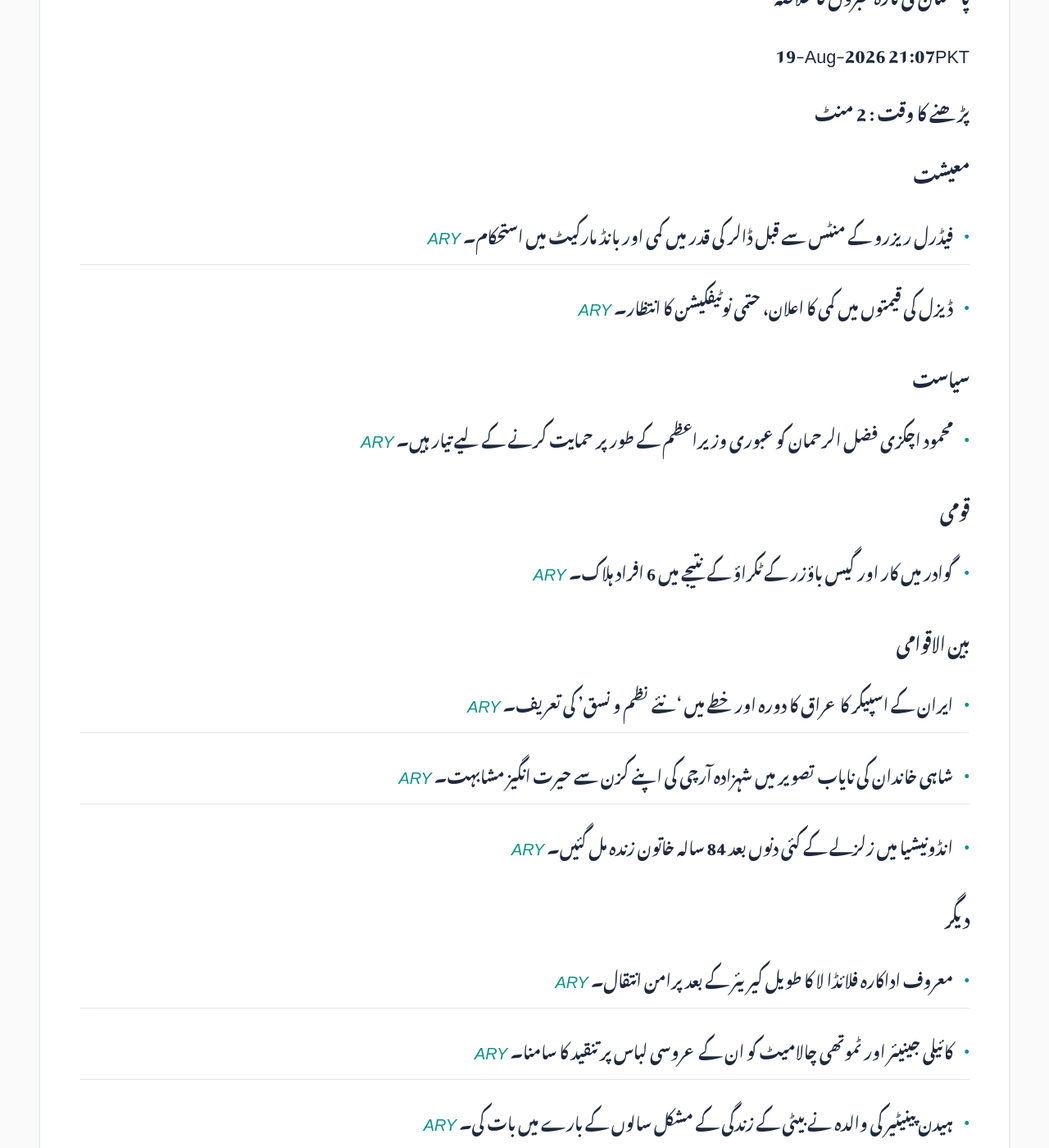
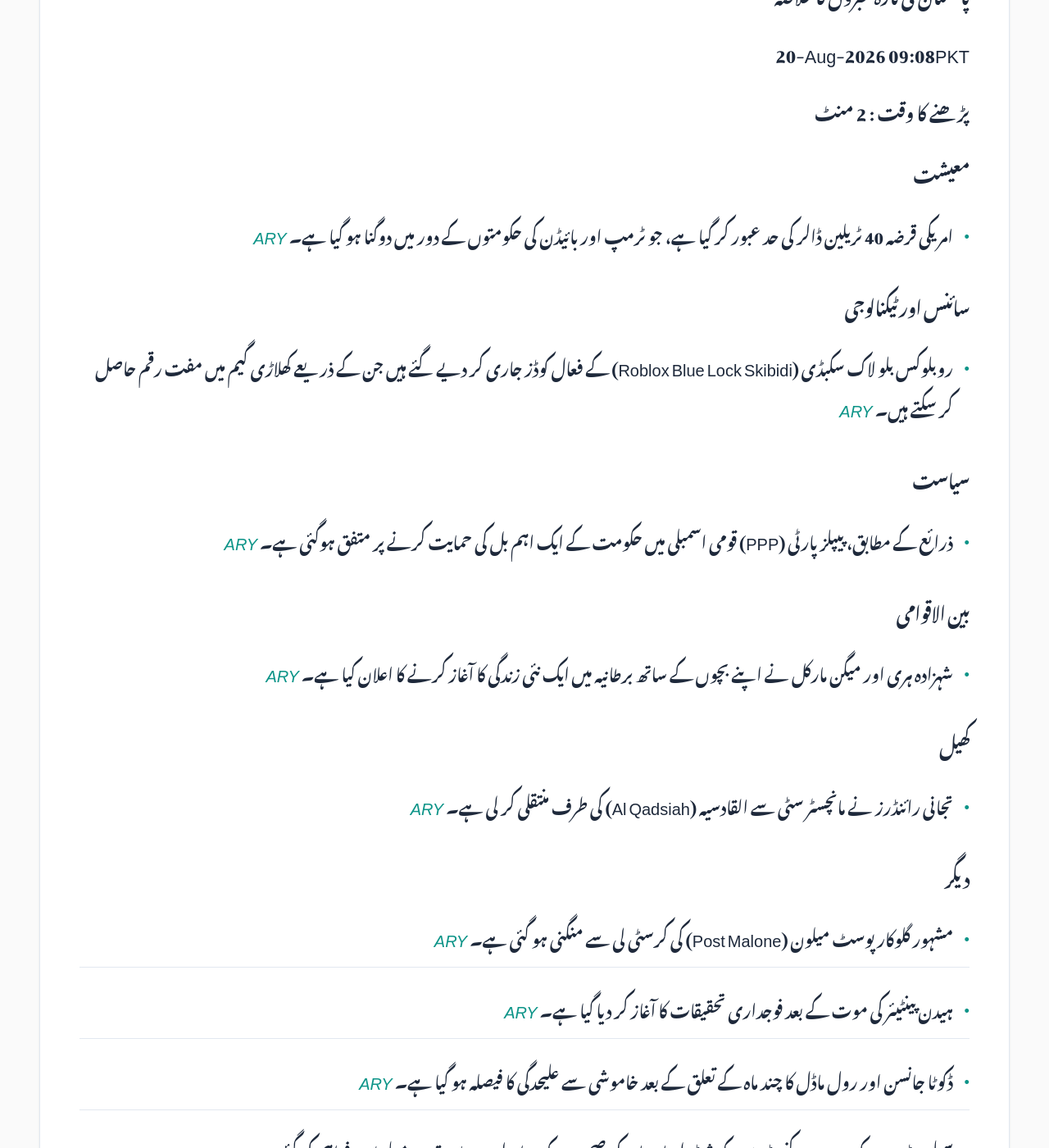
Before and after one commit to zsubzwary/news, a Jekyll site: the page built from ur/index.md, in a window 1280 px wide and 1400 px high, scrolled down 354 px. Shown: the whole window at 82% size. Built offline with Jekyll 4.4.1, drawn with Linux system fonts in a browser that asks for light colours; some web fonts are replaced; comment, search, counter and statistics services are not loaded; some of the changed text lies outside the part shown.

Commit message:
DateTime; 2026-08-20T04:08:02.728Z

```diff
--- a/ur/index.md
+++ b/ur/index.md
@@ -7,26 +7,28 @@ rtl: true
 
 پاکستان کی تازہ خبروں کا خلاصہ
 
- &lrm; 19-Aug-2026 21:07PKT
+ &lrm; 20-Aug-2026 09:08PKT
 
 پڑھنے کا وقت : 2 منٹ
 
 ### معیشت
-- فیڈرل ریزرو کے منٹس سے قبل ڈالر کی قدر میں کمی اور بانڈ مارکیٹ میں استحکام۔ *[ARY](https://arynews.tv/dollar-softens-as-bond-market-steadies-ahead-of-fed-minutes)*
-- ڈیزل کی قیمتوں میں کمی کا اعلان، حتمی نوٹیفکیشن کا انتظار۔ *[ARY](https://arynews.tv/diesel-price-cut-expected-after-ogra-notification)*
+- امریکی قرضہ 40 ٹریلین ڈالر کی حد عبور کر گیا ہے، جو ٹرمپ اور بائیڈن کی حکومتوں کے دور میں دوگنا ہو گیا ہے۔ *[ARY](https://arynews.tv/us-debt-crosses-40-trillion-threshold-under-trump-biden-govts)*
+
+### سائنس اور ٹیکنالوجی
+- روبلوکس بلو لاک سکبڈی (Roblox Blue Lock Skibidi) کے فعال کوڈز جاری کر دیے گئے ہیں جن کے ذریعے کھلاڑی گیم میں مفت رقم حاصل کر سکتے ہیں۔ *[ARY](https://arynews.tv/active-roblox-blue-lock-skibidi-codes-august-2026-redeem-free-in-game-cash)*
 
 ### سیاست
-- محمود اچکزی فضل الرحمان کو عبوری وزیراعظم کے طور پر حمایت کرنے کے لیے تیار ہیں۔ *[ARY](https://arynews.tv/mehmood-achakzai-backs-fazal-ur-rehman-as-interim-pm)*
-
-### قومی
-- گوادر میں کار اور گیس باؤزر کے ٹکراؤ کے نتیجے میں 6 افراد ہلاک۔ *[ARY](https://arynews.tv/coastal-highway-accident-claims-multiple-victims)*
+- ذرائع کے مطابق، پیپلز پارٹی (PPP) قومی اسمبلی میں حکومت کے ایک اہم بل کی حمایت کرنے پر متفق ہوگئی ہے۔ *[ARY](https://arynews.tv/ppp-agrees-to-support-key-government-bill-in-national-assembly)*
 
 ### بین الاقوامی
-- ایران کے اسپیکر کا عراق کا دورہ اور خطے میں 'نئے نظم و نسق' کی تعریف۔ *[ARY](https://arynews.tv/visiting-iraq-irans-parliament-speaker-hails-new-order-in-the-region)*
-- شاہی خاندان کی نایاب تصویر میں شہزادہ آرچی کی اپنے کزن سے حیرت انگیز مشابہت۔ *[ARY](https://arynews.tv/prince-archies-uncanny-resemblance-to-royal-cousin-highlighted-in-rare-family-picture)*
-- انڈونیشیا میں زلزلے کے کئی دنوں بعد 84 سالہ خاتون زندہ مل گئیں۔ *[ARY](https://arynews.tv/indonesia-family-finds-84-year-woman-alive-days-after-earthquake)*
+- شہزادہ ہری اور میگن مارکل نے اپنے بچوں کے ساتھ برطانیہ میں ایک نئی زندگی کا آغاز کرنے کا اعلان کیا ہے۔ *[ARY](https://arynews.tv/prince-harry-meghan-markle-announce-new-life-in-britain-with-kids)*
+
+### کھیل
+- تجانی رائنڈرز نے مانچسٹر سٹی سے القادسیہ (Al Qadsiah) کی طرف منتقلی کر لی ہے۔ *[ARY](https://arynews.tv/tijjani-reijnders-moves-from-man-city-to-al-qadsiah)*
 
 ### دیگر
-- معروف اداکارہ فلائڈا لا کا طویل کیریئر کے بعد پرامن انتقال۔ *[ARY](https://arynews.tv/phyllida-law-dies-peacefully-after-long-acting-career)*
-- کائیلی جینیئر اور ٹموتھی چالامیٹ کو ان کے عروسی لباس پر تنقید کا سامنا۔ *[ARY](https://arynews.tv/kylie-jenner-timothee-chalamet-receive-backlash-over-wedding-dress-see-pic)*
-- ہیدن پینیٹیر کی والدہ نے بیٹی کے زندگی کے مشکل سالوں کے بارے میں بات کی۔ *[ARY](https://arynews.tv/hayden-panettieres-mom-speaks-about-her-daughters-difficult-final-years)*
+- مشہور گلوکار پوسٹ میلون (Post Malone) کی کرسٹی لی سے منگنی ہو گئی ہے۔ *[ARY](https://arynews.tv/post-malone-finds-love-again-as-he-gets-engaged-to-christy-lee)*
+- ہیدن پینٹیئر کی موت کے بعد فوجداری تحقیقات کا آغاز کر دیا گیا ہے۔ *[ARY](https://arynews.tv/hayden-panettieres-death-prompts-criminal-investigation)*
+- ڈکوٹا جانسن اور رول ماڈل کا چند ماہ کے تعلق کے بعد خاموشی سے علیحدگی کا فیصلہ ہو گیا ہے۔ *[ARY](https://arynews.tv/dakota-johnson-and-role-model-quietly-split-after-several-months-of-dating)*
+- سیلین ڈیون کے پیرس میں کنسٹرٹ کے شیڈول اور ان کی صحت کے حوالے سے تازہ ترین معلومات فراہم کی گئی ہیں۔ *[ARY](https://arynews.tv/celine-dion-paris-residency-opening-date-full-concert-schedule-and-latest-health-update)*
+- ڈیمن ہنٹر (Demon Hunter) نے نیٹ فلکس کے خلاف ٹریڈ مارک کا دعویٰ دائر کر دیا ہے۔ *[ARY](https://arynews.tv/demon-hunter-files-trademark-lawsuit-against-netflix)*
```
